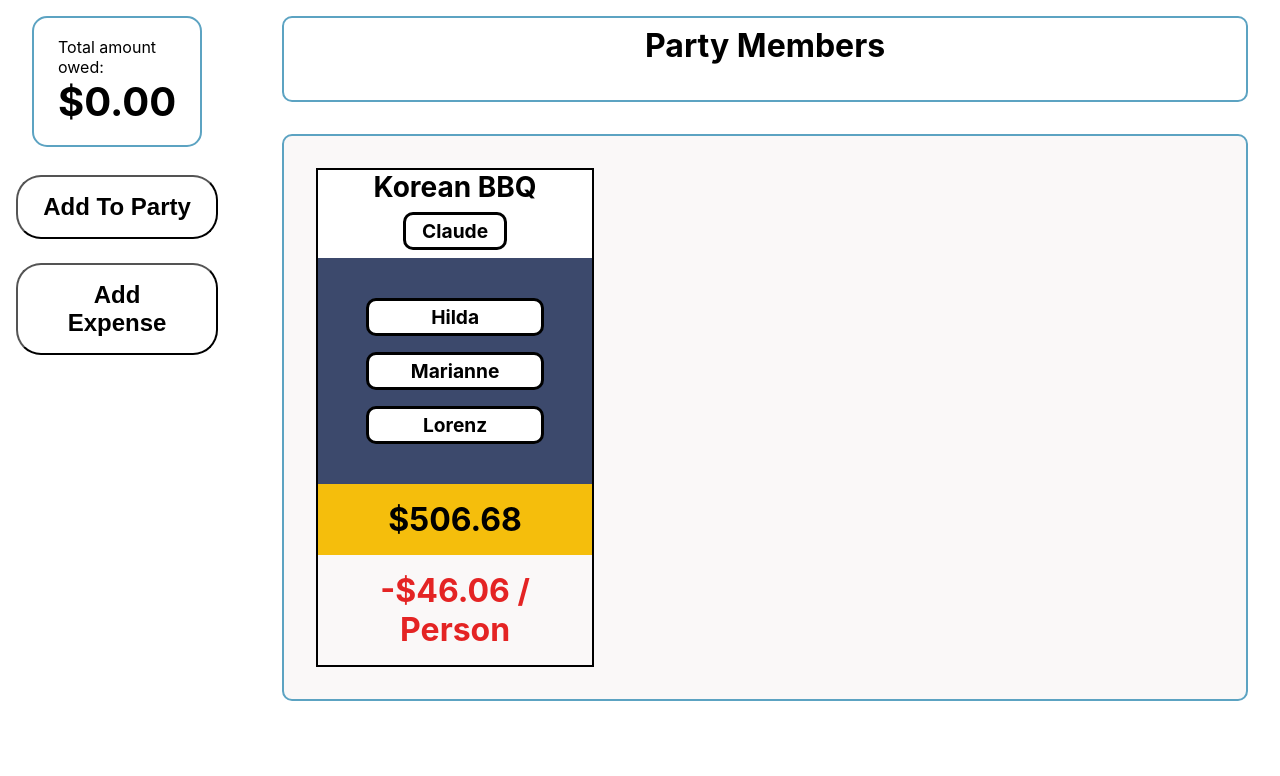
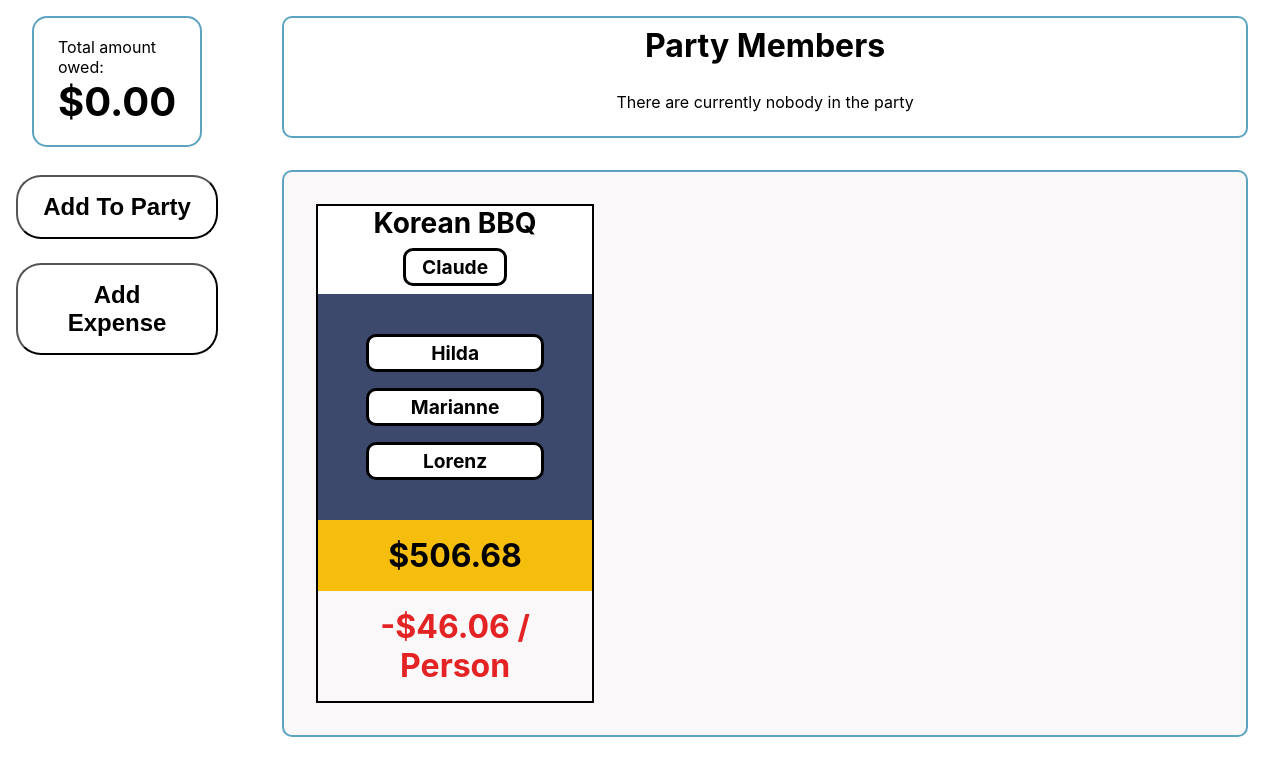
Before and after one commit to WesloTheWeb/SplitBillApp, a React (Create React App) app: page / in a window 1280 px wide. Shown: the top 776 px of the page. Built offline with nearby package versions, Linux system fonts and the light colour scheme.

Commit message:
Adding party and party members logic implemented. RHF hooked with redux tool kit

```diff
--- a/src/app/partySlice.js
+++ b/src/app/partySlice.js
@@ -9,11 +9,12 @@ const partySlice = createSlice({
     initialState,
     reducers: {
         setPartyMember: (state, action) => {
-            state.party = action.payload;
+            state.partyMembers.push(
+                action.payload
+            );
         }
     }
 });
 
-export const editParty = (state) => state.party.partyMembers;
 export const { setPartyMember } = partySlice.actions;
 export default partySlice.reducer;
--- a/src/containers/AddPartyMembersForm/AddPartyMembersForm.js
+++ b/src/containers/AddPartyMembersForm/AddPartyMembersForm.js
@@ -1,36 +1,31 @@
-import { React, useEffect } from 'react';
-import { useSelector, useDispatch } from 'react-redux';
+import { React } from 'react';
+import { useDispatch } from 'react-redux';
 import { useForm } from "react-hook-form";
 import Button from '../../components/Button/Button';
 import { toggleOverlay } from '../../app/overlaySlice';
 import { setPartyMember } from '../../app/partySlice';
-
 import '../../App.scss';
 import Party from '../Party/Party';
 
-const AddPartyMembersForm = (props) => {
+const AddPartyMembersForm = () => {
+
+    // TODO: Add error-handling for null form. It doesnt allow null, but make it more error shown.
 
     const dispatch = useDispatch();
 
-    const { register, handleSubmit, watch, reset, isSubmitSuccessful, formState: { errors } } = useForm();
-    const onSubmit = data => console.log(data);
+    const { register, handleSubmit, watch, reset, formState: { errors } } = useForm();
 
-    // console.log(watch("partyMemberName")); // watch input value by passing the name of it
-
-    useEffect(() => {
-
-    }, [isSubmitSuccessful]);
-
-    function addingPartyMember() {
-        // Add to the party state
-        dispatch(setPartyMember())
+    const onSubmit = (data) => {
+        dispatch(setPartyMember(data.partyMemberName))
         reset({
-            partyMemberName: 'uwu'
+            partyMemberName: ''
         }, {
             keepErrors: true,
             keepDirty: true,
         });
-    }
+
+    };
+    // console.log(watch("partyMemberName")); // watch input value by passing the name of it
 
     function closeForm() {
         dispatch(toggleOverlay());
@@ -52,7 +47,7 @@ const AddPartyMembersForm = (props) => {
                         {...register("partyMemberName", { required: true })}
                     />
                     <Button
-                        action={addingPartyMember}
+                        // action={addingPartyMember}
                         Btntype="add"
                         title="Add to Party" />
                 </section>
--- a/src/containers/Party/Party.js
+++ b/src/containers/Party/Party.js
@@ -12,13 +12,15 @@ const Party = () => {
     return (
         <section className={poolContainer}>
             <h2 className="header-text">Party Members</h2>
-            {
-                currentParty.map((person, idx) => {
+            { currentParty.length > 0 ?
+                currentParty?.map((person, idx) => {
                     return <NameTag
                         key={idx}
                         name={person}
                     />
                 })
+                :
+                <p>There are currently nobody in the party</p>
             }
         </section>
     );
--- a/src/containers/Party/Party.module.scss
+++ b/src/containers/Party/Party.module.scss
@@ -11,4 +11,8 @@
     h2 {
         margin-top: 0;
     }
+
+    p {
+        text-align: center;
+    }
 }
```
